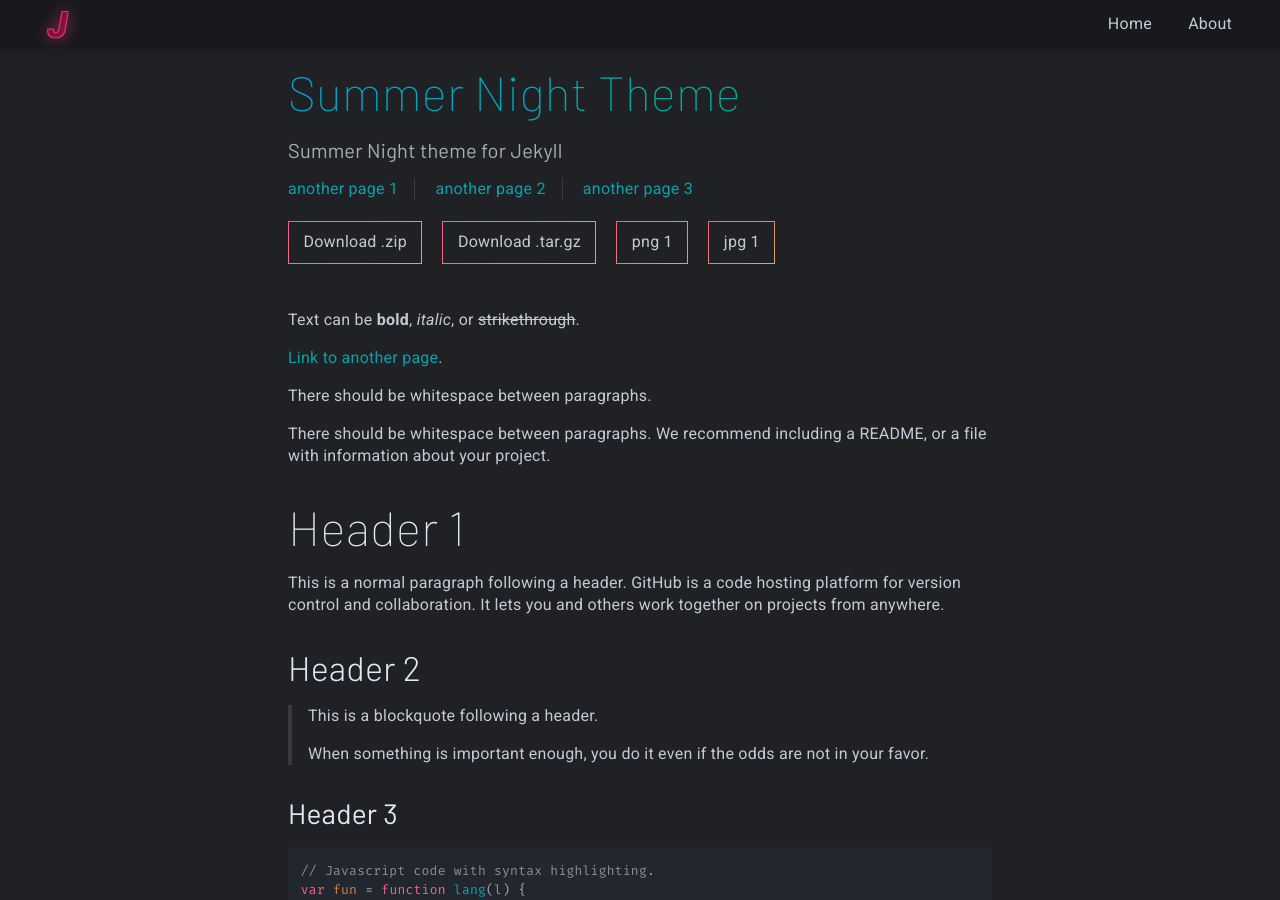
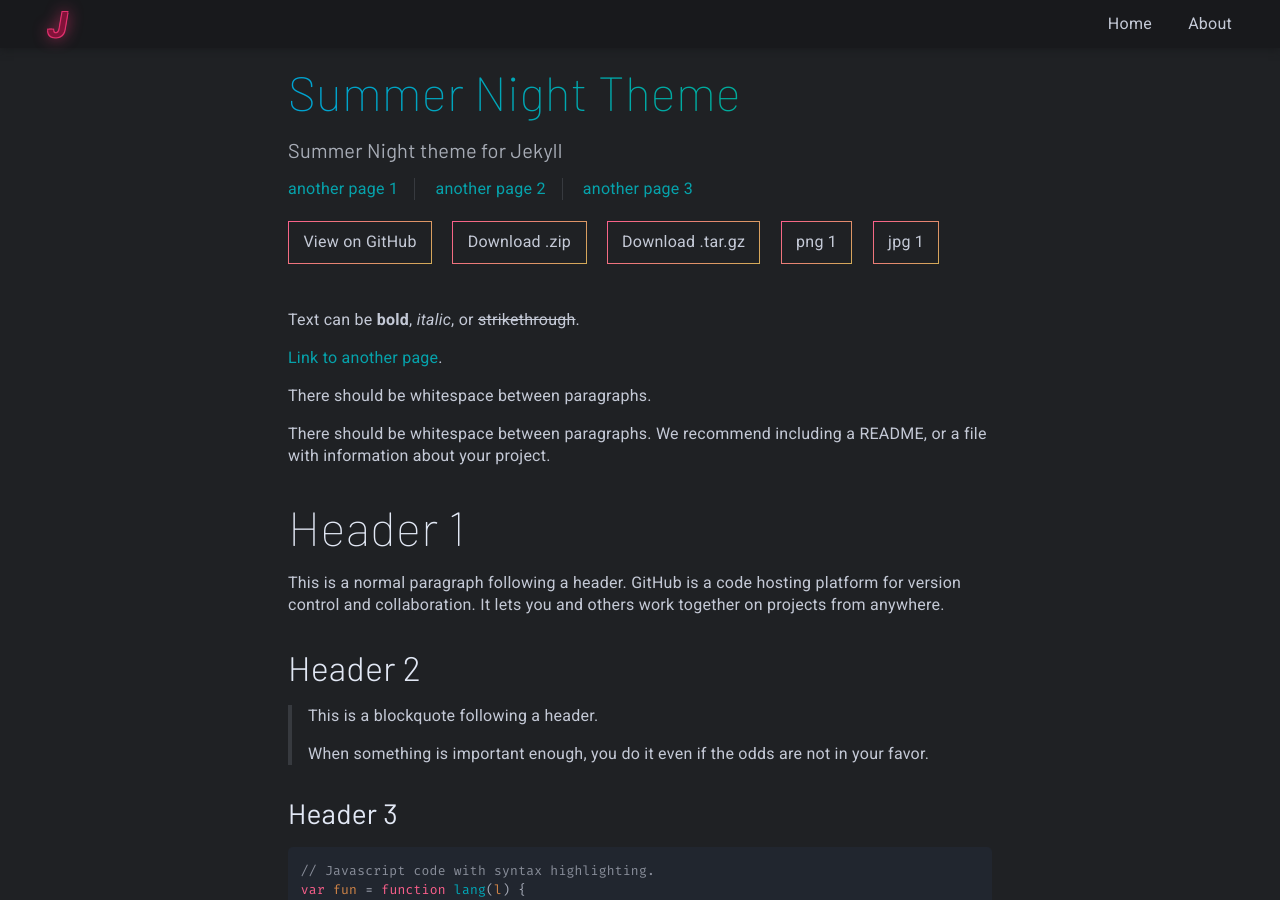
Before and after one commit to jackw01/summer-night-jekyll, a Jekyll site: the page built from index.md, in a window 1280 px wide and 900 px high. Built offline with Jekyll 4.4.1, drawn with Linux system fonts in a browser that asks for light colours.

Commit message:
fix again

```diff
--- a/_layouts/default.html
+++ b/_layouts/default.html
@@ -18,10 +18,10 @@
     <link rel="stylesheet" href="{{ '/assets/css/style.css?v=' | append: site.github.build_revision | relative_url }}">
     {% if site.hide_first_h1 %}
     <style>
-      #content > h1:first-child {
+      #md-content > h1:first-child {
         display: none;
       }
-      #content > *:nth-child(2) {
+      #md-content > *:nth-child(2) {
         margin-top: 0;
       }
     </style>
@@ -47,7 +47,7 @@
         {% endfor %}
       </ul>
       {% endif %}
-      {% if site.github.is_project_page and site.hide_github_button == false %}
+      {% if site.github.is_project_page %}
       <a href="{{ site.github.repository_url }}" class="button">View on GitHub</a>
       {% endif %}
       {% if site.npm_url %}
@@ -62,7 +62,7 @@
       <a href="{{ link.url }}" class="button">{{ link.text }}</a>
       {% endfor %}
       {% endif %}
-      <div style="margin-top: 2.5rem">
+      <div style="margin-top: 2.5rem" id="md-content">
         {{ content }}
       </div>
       <footer class="site-footer">
```
